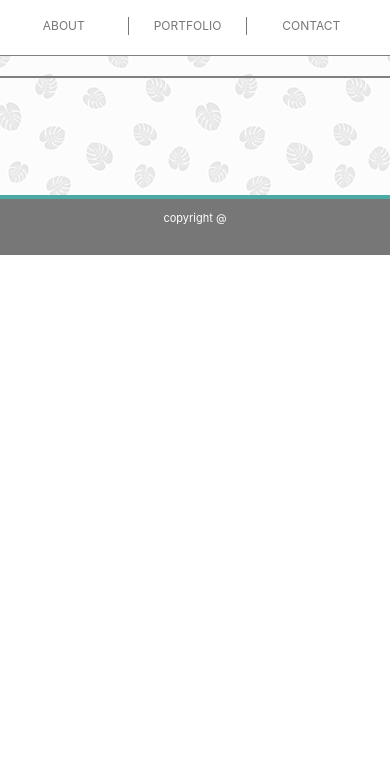
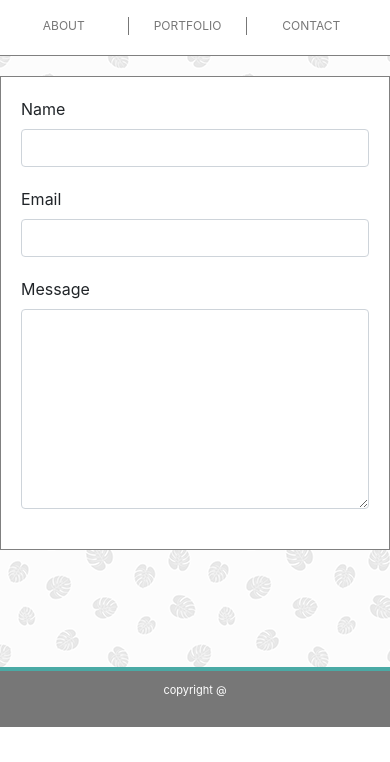
Before and after one commit to innaleikina/portfolio-bootsrap, a plain HTML site: page contact.html in a window 390 px wide. Shown: the part 82-844 px from the top of the page. Drawn offline with nearby package versions, Linux system fonts and the light colour scheme.

Commit message:
added contact responsiveness

```diff
--- a/assets/css/style.css
+++ b/assets/css/style.css
@@ -150,8 +150,27 @@ p {
 }
 
 
+/* ____________________________CONTACT ___________________________ */
 
-/* ___________END PORTFOLIO ___________________ */
+textarea{
+    height:200px;
+    margin-bottom:40px;
+}
+
+label{
+    margin-top:20px;
+}
+
+.form-group{
+    /* border:1px red solid; */
+    margin:0 auto;
+}
+
+.form-row{
+ margin:0 auto;
+}
+
+
 
 footer {
     width: 100%;
--- a/contact.html
+++ b/contact.html
@@ -34,7 +34,26 @@
 
     <div class="main-content ">
         <div class="all-content col-lg-9 col-md-10 col-xs-10 row justify-content-between">
+            <form>
+                <div class="form-row">
 
+                        <div class="form-group col-md-12">
+                            <label> Name </label>
+                            <input class="form-control">
+                        </div>
+
+                        <div class="form-group col-md-12">
+                            <label> Email </label>
+                            <input class="form-control">
+                        </div>
+
+                        <div class="form-group col-md-12">
+                            <label> Message </label>
+                            <textarea class="form-control"></textarea>
+                        </div>
+
+                </div>
+            </form>
 
         </div>
 
```
